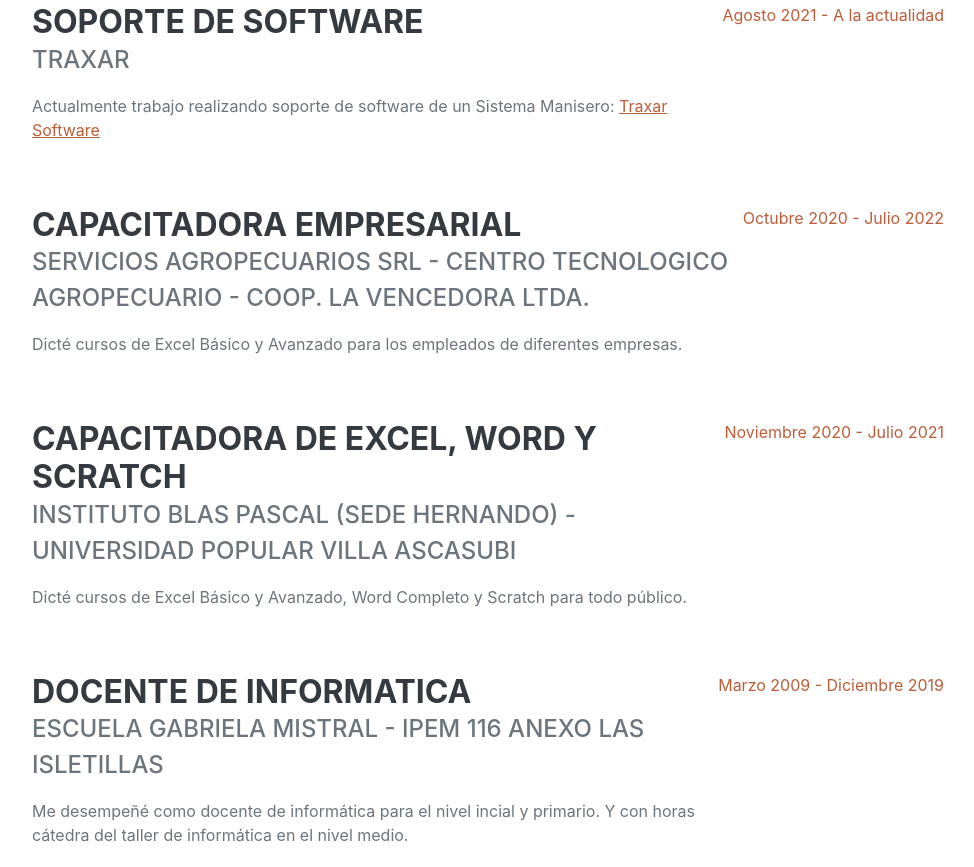
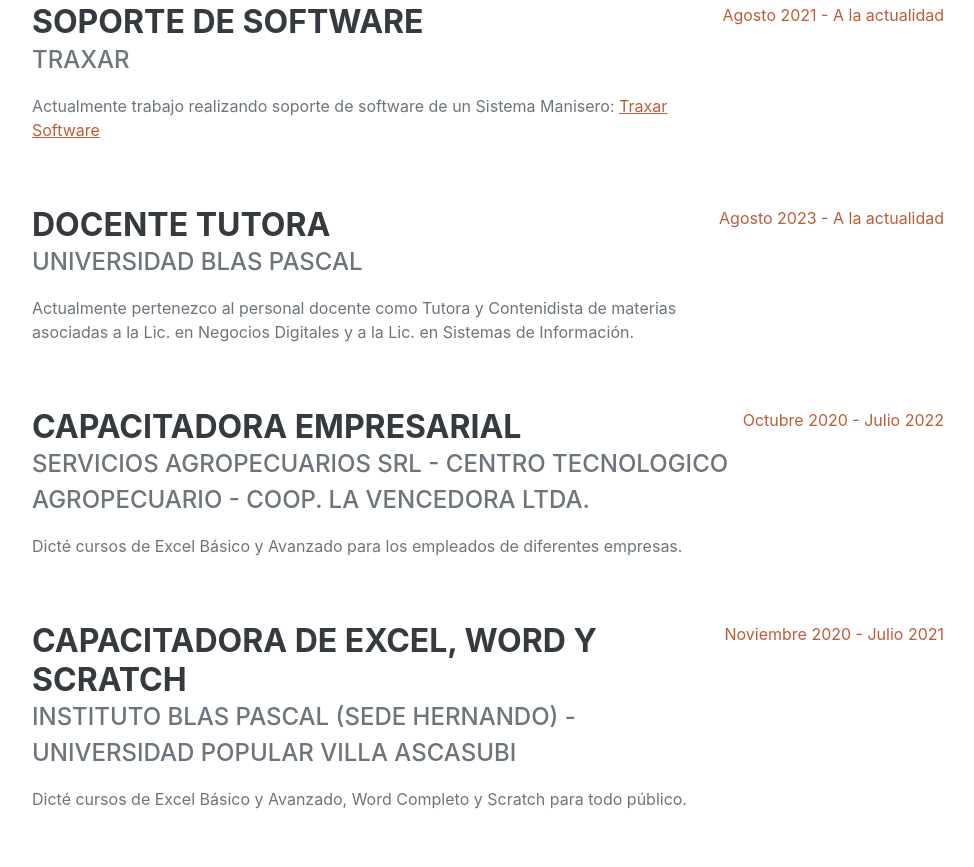
Before and after one commit to patriciacanelo/portfolio, a plain HTML site: page index.html in a window 1280 px wide. Shown: the part 993-1860 px from the top of the page, without its empty margins (288-1262 px from the left). Drawn offline with nearby package versions, Linux system fonts and the light colour scheme; a web font is replaced by a local one.

Commit message:
Update index.html

```diff
--- a/index.html
+++ b/index.html
@@ -66,6 +66,16 @@
                             <p>Actualmente trabajo realizando soporte de software de un Sistema Manisero: <a href="https://www.traxar.com.ar/">Traxar Software</a> </p>
                         </div>
                         <div class="flex-shrink-0"><span class="text-primary">Agosto 2021 - A la actualidad</span></div>
+                    </div>
+                      <div class="d-flex flex-column flex-md-row justify-content-between mb-5">
+                        <div class="flex-grow-1">
+                            <h3 class="mb-0">Docente Tutora</h3>
+                            <div class="subheading mb-3">Universidad Blas Pascal</div>
+                            <p>Actualmente pertenezco al personal docente como Tutora y Contenidista de materias asociadas
+                                a la Lic. en Negocios Digitales y a la Lic. en Sistemas de Información.
+                            </a> </p>
+                        </div>
+                        <div class="flex-shrink-0"><span class="text-primary">Agosto 2023 - A la actualidad</span></div>
                     </div>
                     <div class="d-flex flex-column flex-md-row justify-content-between mb-5">
                         <div class="flex-grow-1">
@@ -153,10 +163,7 @@
                             <span class="fa-li"><i class="fas fa-check"></i></span>
                             Metodologías Agiles & Scrum
                         </li>
-                        <li>
-                            <span class="fa-li"><i class="fas fa-check"></i></span>
-                            Ejemplo web de artículos: <a href="http://caneloweb.somee.com/">http://caneloweb.somee.com/ (</a>
-                        </li>
+
                     </ul>
                 </div>
             </section>
```
